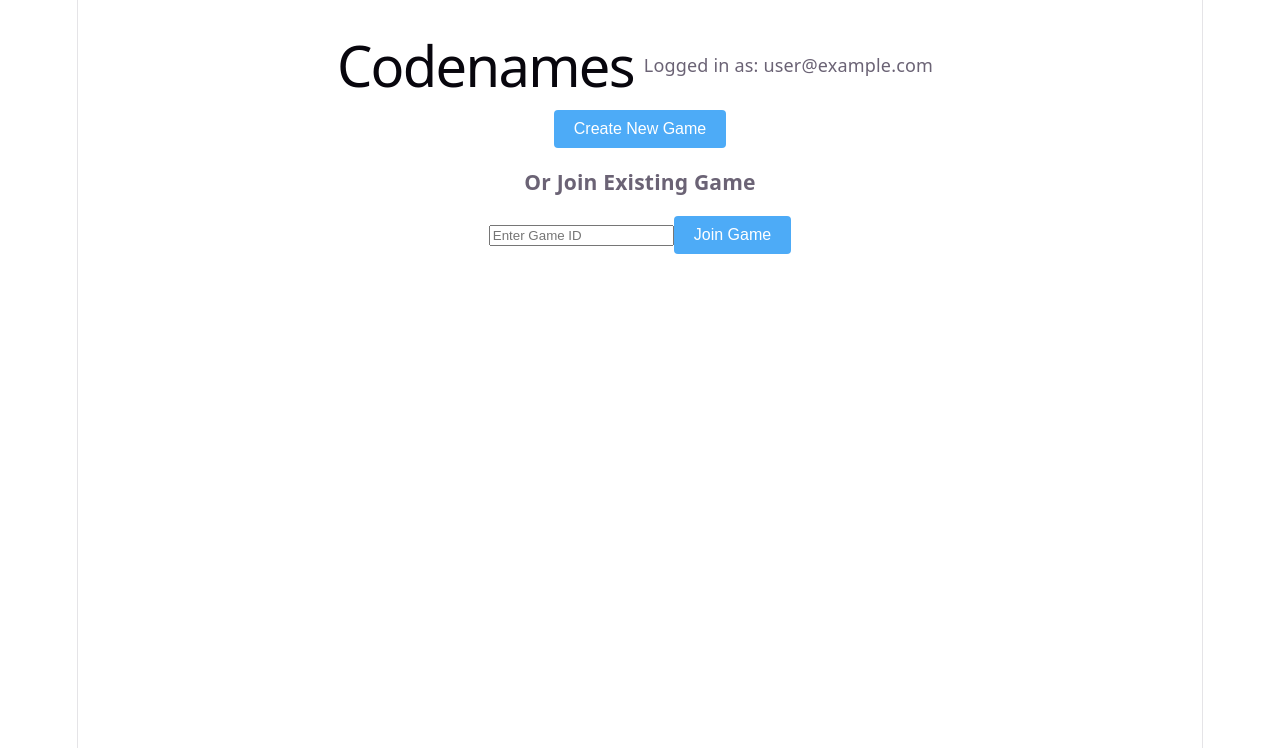
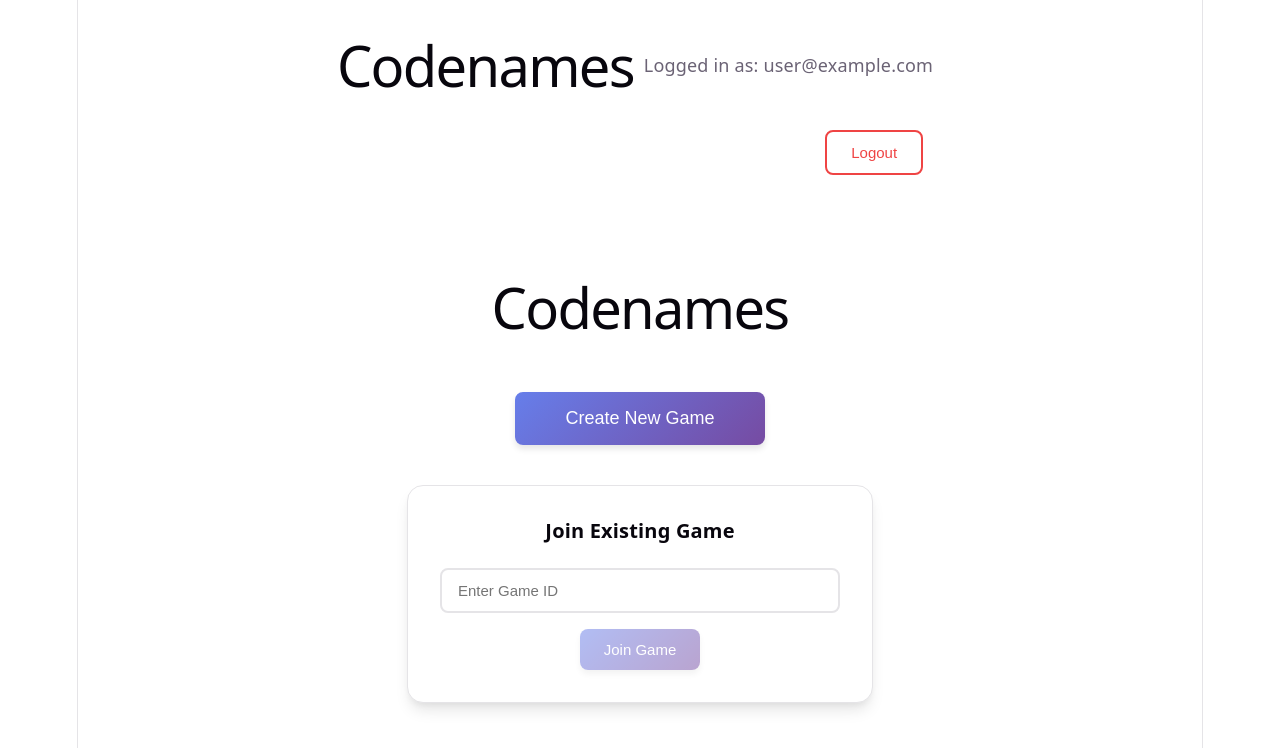
Before and after one commit to ECE366-Codenames/codenames, a React app in the folder frontend/: page / in a window 1280 px wide. Shown: the top 748 px of the page. Built offline with nearby package versions, Linux system fonts and the light colour scheme; no server answers; sample sign-in values are in the browser's storage; the HTML template or start-up script is replaced by a standard one.

Commit message:
Frontend rework: cleaned up UI

```diff
--- a/frontend/src/App.css
+++ b/frontend/src/App.css
@@ -2,34 +2,320 @@
   max-width: 1200px;
   margin: 0 auto;
   padding: 20px;
-  text-align: center;
+  min-height: 100vh;
 }
 
-.controls {
-  margin: 20px 0;
+/* Buttons */
+button {
+  padding: 12px 24px;
+  font-size: 15px;
+  font-weight: 500;
+  cursor: pointer;
+  background: linear-gradient(135deg, #667eea 0%, #764ba2 100%);
+  color: white;
+  border: none;
+  border-radius: 8px;
+  transition: all 0.3s ease;
+  box-shadow: 0 4px 6px rgba(0, 0, 0, 0.1);
+}
+
+button:hover {
+  transform: translateY(-2px);
+  box-shadow: 0 6px 12px rgba(0, 0, 0, 0.15);
+}
+
+button:active {
+  transform: translateY(0);
+}
+
+button:disabled {
+  opacity: 0.5;
+  cursor: not-allowed;
+  transform: none;
+}
+
+/* Inputs */
+input[type="text"],
+input[type="email"],
+input[type="password"],
+input[type="number"] {
+  padding: 12px 16px;
+  font-size: 15px;
+  border: 2px solid var(--border);
+  border-radius: 8px;
+  background: var(--bg);
+  color: var(--text-h);
+  transition: all 0.3s ease;
+}
+
+input:focus {
+  outline: none;
+  border-color: #667eea;
+  box-shadow: 0 0 0 3px rgba(102, 126, 234, 0.1);
+}
+
+/* Auth Page */
+.auth-page {
   display: flex;
-  gap: 20px;
+  flex-direction: column;
   align-items: center;
   justify-content: center;
+  min-height: 80vh;
+  padding: 20px;
+}
+
+.auth-page h2 {
+  margin-bottom: 32px;
+  font-size: 32px;
+}
+
+.auth-page form {
+  display: flex;
+  flex-direction: column;
+  gap: 16px;
+  width: 100%;
+  max-width: 400px;
+  padding: 40px;
+  background: var(--bg);
+  border-radius: 16px;
+  box-shadow: var(--shadow);
+  border: 1px solid var(--border);
+}
+
+.auth-page input {
+  width: 100%;
+  box-sizing: border-box;
+}
+
+.auth-page button[type="submit"] {
+  margin-top: 8px;
+}
+
+.auth-page > button {
+  margin-top: 16px;
+  background: transparent;
+  color: var(--accent);
+  box-shadow: none;
+}
+
+.auth-page > button:hover {
+  background: var(--accent-bg);
+  transform: none;
+}
+
+.error {
+  color: #ef4444;
+  font-size: 14px;
+  margin-top: 8px;
+}
+
+/* Home Page */
+.home-page {
+  display: flex;
+  flex-direction: column;
+  min-height: 80vh;
+  padding: 20px;
+}
+
+.home-header {
+  display: flex;
+  justify-content: flex-end;
+  margin-bottom: 20px;
+}
+
+.logout-button {
+  background: transparent;
+  color: #ef4444;
+  border: 2px solid #ef4444;
+  box-shadow: none;
+}
+
+.logout-button:hover {
+  background: #ef4444;
+  color: white;
+}
+
+.home-controls {
+  display: flex;
+  flex-direction: column;
+  align-items: center;
+  justify-content: center;
+  gap: 40px;
+  flex: 1;
+}
+
+.home-controls > button {
+  font-size: 18px;
+  padding: 16px 48px;
+  min-width: 250px;
+}
+
+.join-game {
+  display: flex;
+  flex-direction: column;
+  gap: 16px;
+  align-items: center;
+  padding: 32px;
+  background: var(--bg);
+  border-radius: 16px;
+  box-shadow: var(--shadow);
+  border: 1px solid var(--border);
+  min-width: 400px;
+}
+
+.join-game h3 {
+  margin: 0 0 8px 0;
+  color: var(--text-h);
+  font-size: 20px;
+}
+
+.join-game input {
+  width: 100%;
+  box-sizing: border-box;
+}
+
+/* Lobby Page */
+.lobby-page {
+  padding: 20px;
+  max-width: 900px;
+  margin: 0 auto;
+}
+
+.lobby-page h2 {
+  margin-bottom: 32px;
+  font-size: 32px;
+}
+
+.lobby-page .controls {
+  display: flex;
+  flex-direction: column;
+  gap: 20px;
+  padding: 32px;
+  background: var(--bg);
+  border-radius: 16px;
+  box-shadow: var(--shadow);
+  border: 1px solid var(--border);
+  margin-bottom: 32px;
+}
+
+.lobby-page .controls p {
+  font-size: 16px;
+  color: var(--text);
+  margin: 0;
+}
+
+.lobby-page .controls label {
+  display: flex;
+  align-items: center;
+  gap: 8px;
+  color: var(--text-h);
+  cursor: pointer;
+}
+
+.lobby-page .controls input[type="checkbox"] {
+  width: 18px;
+  height: 18px;
+  cursor: pointer;
+}
+
+.players {
+  padding: 32px;
+  background: var(--bg);
+  border-radius: 16px;
+  box-shadow: var(--shadow);
+  border: 1px solid var(--border);
+}
+
+.players h3 {
+  margin: 0 0 20px 0;
+  color: var(--text-h);
+  font-size: 20px;
+}
+
+.players > div {
+  padding: 12px 16px;
+  background: var(--code-bg);
+  border-radius: 8px;
+  margin-bottom: 8px;
+  color: var(--text-h);
+  font-weight: 500;
+}
+
+/* Game Page */
+.game-page {
+  padding: 20px;
+  max-width: 1200px;
+  margin: 0 auto;
+}
+
+.game-page .controls {
+  display: flex;
+  gap: 16px;
+  align-items: center;
+  justify-content: center;
+  margin-bottom: 24px;
+  padding: 20px;
+  background: var(--bg);
+  border-radius: 12px;
+  box-shadow: var(--shadow);
+  border: 1px solid var(--border);
+}
+
+.game-status {
+  padding: 24px;
+  background: var(--bg);
+  border-radius: 12px;
+  box-shadow: var(--shadow);
+  border: 1px solid var(--border);
+  margin-bottom: 24px;
+}
+
+.game-status h3 {
+  margin: 0 0 16px 0;
+  color: var(--text-h);
+  font-size: 24px;
+}
+
+.game-status p {
+  margin: 8px 0;
+  color: var(--text);
+  font-size: 16px;
+}
+
+.clue-form {
+  display: flex;
+  gap: 12px;
+  align-items: center;
+  justify-content: center;
+  padding: 24px;
+  background: var(--bg);
+  border-radius: 12px;
+  box-shadow: var(--shadow);
+  border: 1px solid var(--border);
+  margin-bottom: 24px;
+  flex-wrap: wrap;
+}
+
+.clue-form h3 {
+  width: 100%;
+  margin: 0 0 8px 0;
+  color: var(--text-h);
+}
+
+.clue-form input[type="number"] {
+  width: 80px;
 }
 
 .board {
   display: grid;
   grid-template-columns: repeat(5, 1fr);
-  gap: 10px;
-  margin-top: 20px;
+  gap: 12px;
+  margin-top: 24px;
 }
 
-button {
-  padding: 10px 20px;
-  font-size: 16px;
-  cursor: pointer;
-  background-color: #4dabf7;
-  color: white;
-  border: none;
-  border-radius: 4px;
+@media (max-width: 768px) {
+  .join-game {
+    min-width: auto;
+    width: 100%;
+  }
 }
-
-button:hover {
-  background-color: #339af0;
-}
--- a/frontend/src/App.jsx
+++ b/frontend/src/App.jsx
@@ -1,4 +1,4 @@
-import { BrowserRouter, Routes, Route} from 'react-router-dom'
+import { BrowserRouter, Routes, Route, Link} from 'react-router-dom'
 import HomePage  from './pages/HomePage'
 import LobbyPage from './pages/LobbyPage'
 import GamePage from './pages/GamePage'
@@ -6,7 +6,6 @@ import AuthPage from './pages/AuthPage'
 import './App.css';
 import { auth, db } from './services/firebase';
 import { AuthProvider, useAuth } from './context/AuthContext';
-
 function AppContent() {
   const { currentUser } = useAuth();
 
@@ -14,7 +13,7 @@ function AppContent() {
       <BrowserRouter>
         <div className="app">
           <div style={{ display: 'flex', justifyContent: 'center', alignItems: 'center'}}>
-              <h1>Codenames</h1>
+              <Link to='/' style={{ textDecoration: 'none', color: 'inherit' }}><h1>Codenames</h1></Link>
               { currentUser && (
                   <div style = {{ padding: '10px' }}>
                       Logged in as: {currentUser.email}
--- a/frontend/src/components/Card.css
+++ b/frontend/src/components/Card.css
@@ -1,40 +1,64 @@
 .card {
-    background-color: #f0e6d2;
-    border: 2px solid #333;
-    border-radius: 8px;
+    background: #fef3c7;
+    border: 3px solid #d97706;
+    border-radius: 12px;
     padding: 20px;
     display: flex;
     align-items: center;
     justify-content: center;
     cursor: pointer;
-    font-size: 16px;
-    font-weight: bold;
+    font-size: 15px;
+    font-weight: 600;
     text-transform: uppercase;
-    transition: transform 0.2s, box-shadow 0.2s;
-    min-height: 80px;
+    letter-spacing: 0.5px;
+    transition: all 0.3s ease;
+    min-height: 90px;
+    box-shadow: 0 2px 8px rgba(0, 0, 0, 0.1);
+    position: relative;
 }
 
 .card:hover {
-    transform: translateY(-2px);
-    box-shadow: 0 4px 8px rgba(0, 0, 0, 0.2);
+    transform: translateY(-4px) scale(1.02);
+    box-shadow: 0 8px 16px rgba(0, 0, 0, 0.2);
+}
+
+.card span {
+    text-align: center;
+    line-height: 1.3;
 }
 
 .card-red {
-    background-color: #ff6b6b;
+    background: linear-gradient(135deg, #ef4444 0%, #dc2626 100%);
     color: white;
+    border-color: #991b1b;
+    box-shadow: 0 4px 12px rgba(239, 68, 68, 0.4);
 }
 
 .card-blue {
-    background-color: #4dabf7;
+    background: linear-gradient(135deg, #3b82f6 0%, #2563eb 100%);
     color: white;
+    border-color: #1e40af;
+    box-shadow: 0 4px 12px rgba(59, 130, 246, 0.4);
 }
 
 .card-neutral {
-    background-color: #f8f9fa;
-    color: #333;
+    background: linear-gradient(135deg, #f3f4f6 0%, #e5e7eb 100%);
+    color: #1f2937;
+    border-color: #9ca3af;
+    box-shadow: 0 4px 12px rgba(156, 163, 175, 0.2);
 }
 
 .card-black {
-    background-color: #2b2b2b;
+    background: linear-gradient(135deg, #1f2937 0%, #111827 100%);
     color: white;
+    border-color: #000000;
+    box-shadow: 0 4px 12px rgba(0, 0, 0, 0.6);
 }
+
+.card-red:hover,
+.card-blue:hover,
+.card-neutral:hover,
+.card-black:hover {
+    transform: translateY(-4px) scale(1.02);
+    box-shadow: 0 8px 20px rgba(0, 0, 0, 0.3);
+}
--- a/frontend/src/context/AuthContext.jsx
+++ b/frontend/src/context/AuthContext.jsx
@@ -1,6 +1,6 @@
 import { createContext, useEffect, useContext, useState } from "react";
 import { auth } from "../services/firebase";
-import { onAuthStateChanged } from "firebase/auth";
+import { onAuthStateChanged, signOut } from "firebase/auth";
 
 export const AuthContext = createContext();
 
@@ -25,8 +25,16 @@ export function AuthProvider({ children }) {
     return unsubscribe;
     }, [])
 
+    const logout = async () => {
+        try {
+            await signOut(auth);
+        } catch (error) {
+            console.error('Error signing out:', error);
+        }
+    };
+
     return (
-        <AuthContext.Provider value={{ currentUser, playerId, loading }}>
+        <AuthContext.Provider value={{ currentUser, playerId, loading, logout }}>
             {!loading && children}
         </AuthContext.Provider>
     );
--- a/frontend/src/pages/AuthPage.jsx
+++ b/frontend/src/pages/AuthPage.jsx
@@ -38,7 +38,8 @@ function AuthPage() {
 
     return (
         <div className="auth-page">
-            <h2>{isLogin ? 'Login' : 'Create Account'}</h2>
+            <h1>Codenames</h1>
+            <h2>{isLogin ? 'Welcome Back' : 'Create Account'}</h2>
             <form onSubmit={handleSubmit}>
                 <input
                     type="email"
--- a/frontend/src/pages/HomePage.jsx
+++ b/frontend/src/pages/HomePage.jsx
@@ -5,7 +5,7 @@ import { useAuth } from '../context/AuthContext';
 
 function HomePage() {
     const [joinGameId, setJoinGameId] = useState('');
-    const { currentUser, playerId } = useAuth();
+    const { currentUser, logout } = useAuth();
     const navigate = useNavigate();
 
     useEffect(() => {
@@ -33,11 +33,15 @@ function HomePage() {
 
     return (
         <div className="home-page">
+            <div className="home-header">
+                <button onClick={logout} className="logout-button">Logout</button>
+            </div>
             <div className="home-controls">
+                <h1>Codenames</h1>
                 <button onClick={createNewGame}>Create New Game</button>
 
                 <div className="join-game">
-                    <h3>Or Join Existing Game</h3>
+                    <h3>Join Existing Game</h3>
                     <input
                         type="text"
                         placeholder="Enter Game ID"
--- a/frontend/src/pages/LobbyPage.jsx
+++ b/frontend/src/pages/LobbyPage.jsx
@@ -41,23 +41,14 @@ function LobbyPage() {
 
     return (
         <div className="lobby-page">
-        <h2>Lobby</h2>
+        <h2>Game Lobby</h2>
         <div className="controls">
-            <p>Game ID: {gameId}</p>
-            <p>Your Player ID: {playerId}</p>  {/* Show but don't edit */}
+            <p><strong>Game ID:</strong> <code>{gameId}</code></p>
 
             <button onClick={handleStartGame}>Start Game</button>
-            <label>
-                <input
-                    type="checkbox"
-                    checked={spymasterMode}
-                    onChange={(e) => setSpymasterMode(e.target.checked)}
-                />
-                Spymaster Mode
-            </label>
         </div>
         <div className="players">
-            <h3>Players in Lobby ({players.length}/4)</h3>
+            <h3>Players ({players.length}/4)</h3>
             {players.map(player => (
                 <div key={player.playerId}>
                     {player.username}
```
Also changed, not shown: frontend/src/pages/GamePage.jsx (+16 -13 lines).
